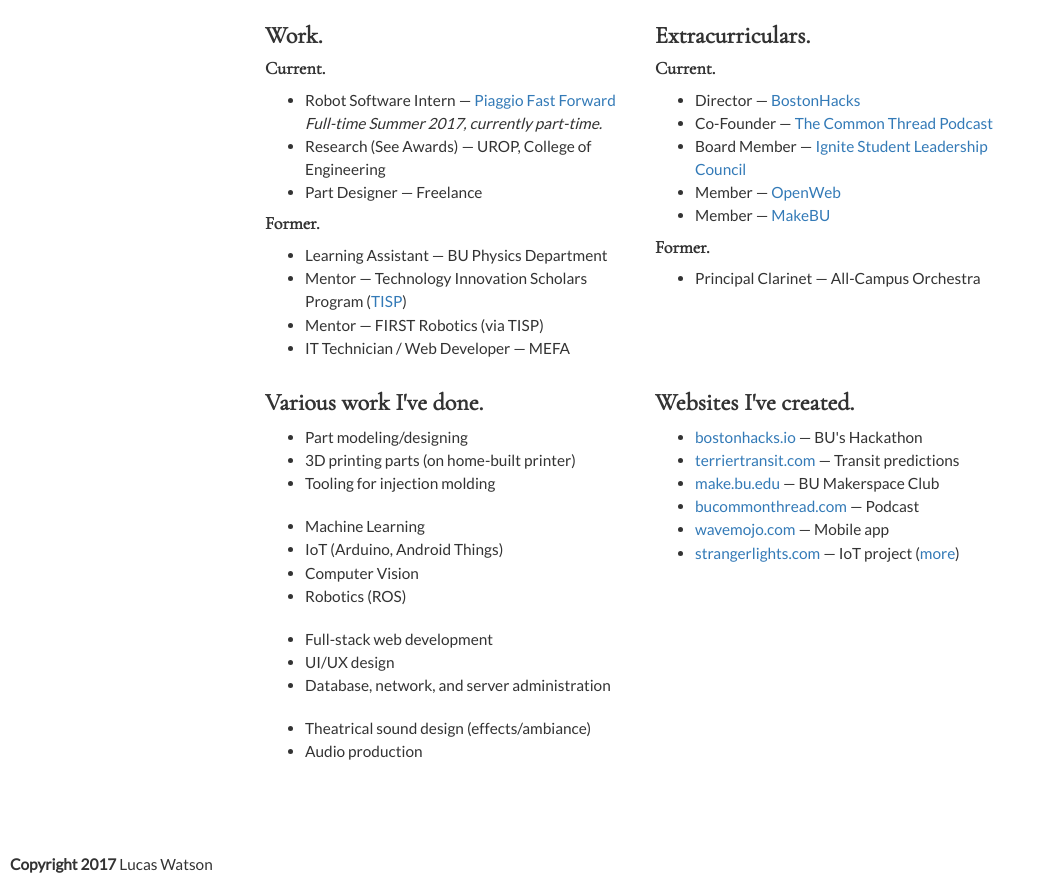
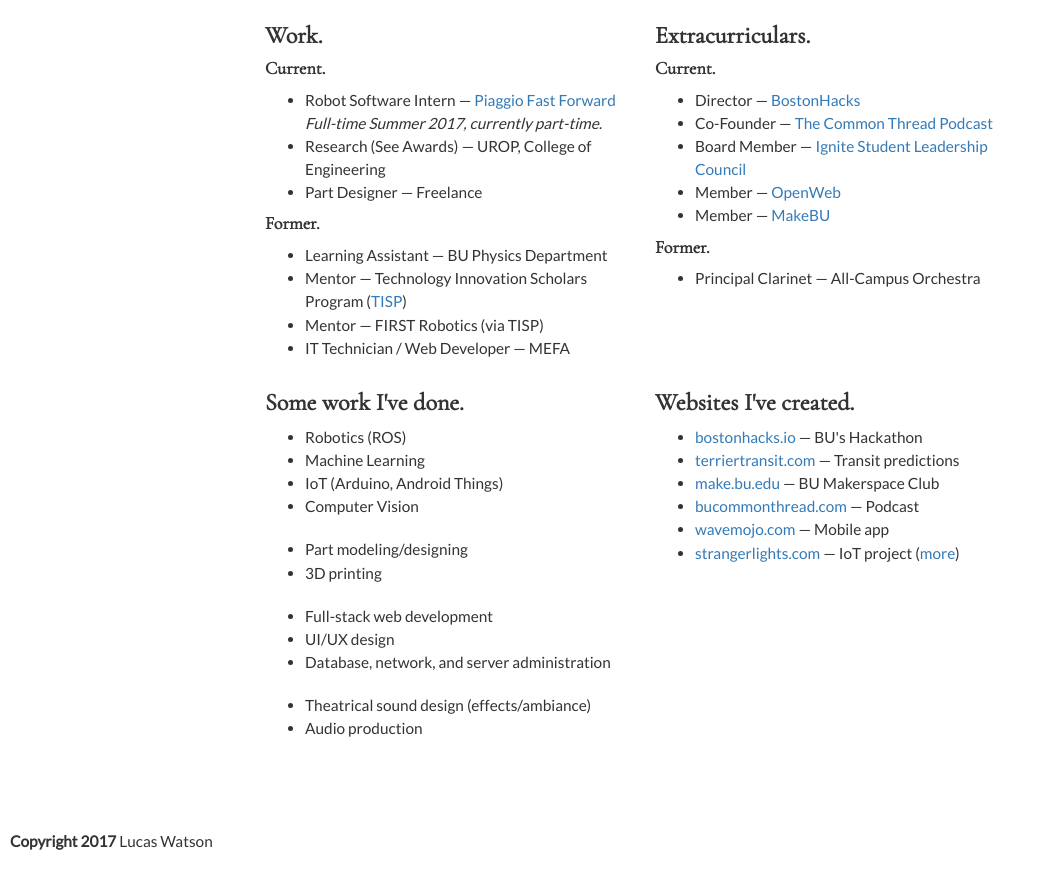
Before and after one commit to lkwatson/lucaskwatson, a plain HTML site: page index.html in a window 1280 px wide. Shown: the part 871-1757 px from the top of the page, without its empty margins (0-1046 px from the left). After the commit the page ends 1734 px from the top, so only its background shows below. Drawn offline with nearby package versions, Linux system fonts and the light colour scheme.

Commit message:
Update index.html

```diff
--- a/index.html
+++ b/index.html
@@ -149,17 +149,16 @@
 
       		<div class="row">
         		<div class="col-sm-6">
-          		<h3 class="subheader-text">Various work I've done.</h3>
+          		<h3 class="subheader-text">Some work I've done.</h3>
           		<ul>
-            		<li>Part modeling/designing</li>
-            		<li>3D printing parts (on home-built printer)</li>
-            		<li>Tooling for injection molding</li>
-            		<br>
-            		<li>Machine Learning</li>
+                <li>Robotics (ROS)</li>
+                <li>Machine Learning</li>
             		<li>IoT (Arduino, Android Things)</li>
             		<li>Computer Vision</li>
-            		<li>Robotics (ROS)</li>
-            		<br>
+                <br>
+            		<li>Part modeling/designing</li>
+            		<li>3D printing</li>
+                <br>
             		<li>Full-stack web development</li>
             		<li>UI/UX design</li>
             		<li>Database, network, and server administration</li>
@@ -171,7 +170,7 @@
         		<div class="col-sm-6">
           		<h3 class="subheader-text">Websites I've created.</h3>
                 <ul>
-                  <li><a href="https://bostonhacks.io/">bostonhacks.io</a> — BU's Hackathon
+                    	  <li><a href="https://bostonhacks.io/">bostonhacks.io</a> — BU's Hackathon
             		  <li><a href="https://www.terriertransit.com">terriertransit.com</a> — Transit predictions</li>
             		  <li><a href="http://make.bu.edu">make.bu.edu</a> — BU Makerspace Club</li>
             		  <li><a href="http://www.bucommonthread.com">bucommonthread.com</a> — Podcast</li>
```
